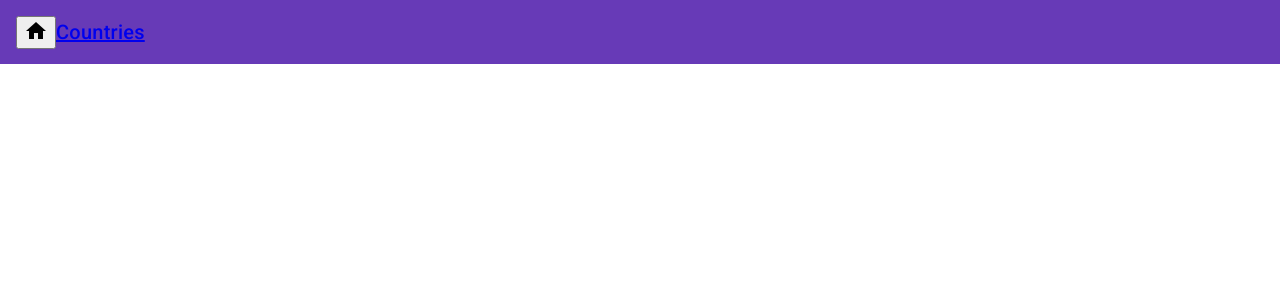
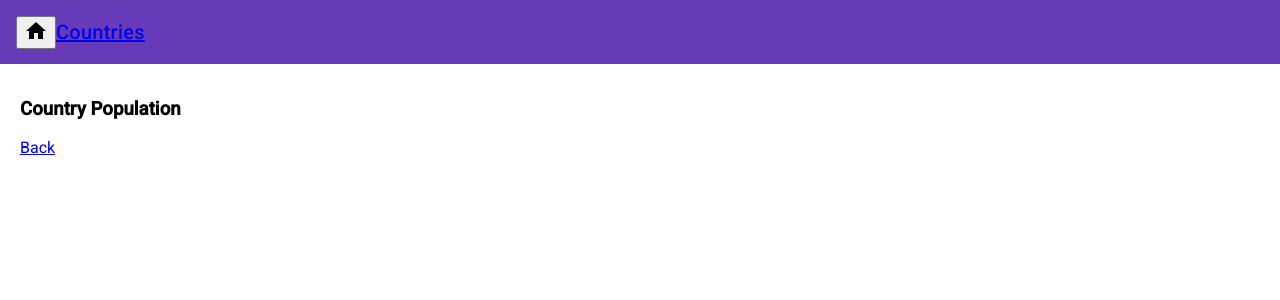
Before and after one commit to rabinovich-csun/Sp24-Client, an Angular app: page /countrypopulation/1 in a window 1280 px wide. Before the commit this address led to /. Shown: the top 300 px of the page. Built offline with nearby package versions, Linux system fonts and the light colour scheme; no server answers.

Commit message:
Country Population

```diff
--- a/src/app/app.component.css
+++ b/src/app/app.component.css
@@ -0,0 +1,3 @@
+.container {
+    padding: 15px 20px;
+}
--- a/src/app/app.routes.ts
+++ b/src/app/app.routes.ts
@@ -1,8 +1,10 @@
 import { Routes } from '@angular/router';
 import { CountriesComponent } from './countries/countries.component';
 import { HomeComponent } from './home/home.component';
+import { CountryPopulationComponent } from './countries/country-population.component';
 
 export const routes: Routes = [
     { path: '', component: HomeComponent, pathMatch: 'full' },
+    { path: 'countrypopulation/:id', component: CountryPopulationComponent },
     { path: 'countries', component: CountriesComponent }
 ];
--- a/src/app/countries/countries.component.html
+++ b/src/app/countries/countries.component.html
@@ -13,7 +13,7 @@
     <tbody>
       @for (country of countries; track country.id) {
         <tr ngFor="let country of countries">
-          <td>{{ country.id }}</td>
+          <td><a [routerLink]="['/countrypopulation', country.id]"> {{ country.id }}</a></td>
           <td>{{ country.name }}</td>
           <td>{{ country.iso2 }}</td>
           <td>{{ country.iso3 }}</td>
--- a/src/app/countries/countries.component.ts
+++ b/src/app/countries/countries.component.ts
@@ -2,13 +2,14 @@ import { Component, OnInit } from '@angular/core';
 import { environment } from '../../environments/environment.development';
 import { HttpClient } from '@angular/common/http';
 import { Country } from './country';
+import { RouterLink } from '@angular/router';
 
 @Component({
   selector: 'app-countries',
   standalone: true,
-  imports: [],
+  imports: [RouterLink],
   templateUrl: './countries.component.html',
-  styleUrl: './countries.component.css'
+  styleUrl: './countries.component.scss'
 })
 export class CountriesComponent implements OnInit {
   public countries!: Country[];
--- a/src/app/countries/country-population.component.html
+++ b/src/app/countries/country-population.component.html
@@ -1 +1,11 @@
-<p>country-population works!</p>
+<h3>Country Population</h3>
+
+@if (countryPopulation) {
+    <strong>{{countryPopulation.name}} - {{countryPopulation.population}}</strong>
+}
+
+<div>
+    <a mat-flat-button color="secondary"
+        [routerLink]="['/countries']" routerLinkActive="router-link-active">Back</a>
+
+</div>
--- a/src/app/countries/country-population.component.ts
+++ b/src/app/countries/country-population.component.ts
@@ -1,12 +1,29 @@
-import { Component } from '@angular/core';
+import { Component, OnInit } from '@angular/core';
+import { ActivatedRoute, RouterLink } from '@angular/router';
+import { CountryPopulation } from './country-population';
+import { HttpClient } from '@angular/common/http';
+import { environment } from '../../environments/environment.development';
 
 @Component({
   selector: 'app-country-population',
   standalone: true,
-  imports: [],
-  templateUrl: './country-population.component.html',
-  styleUrl: './country-population.component.css'
+  imports: [RouterLink],
+  templateUrl: './country-population.component.html'
 })
-export class CountryPopulationComponent {
+export class CountryPopulationComponent implements OnInit {
+  id:number;
+  countryPopulation!: CountryPopulation;
+  constructor(private activatedRoute: ActivatedRoute, private http: HttpClient) {
+    this.id = -1;
+  }
+
+  ngOnInit(): void {
+    let idParam = this.activatedRoute.snapshot.paramMap.get('id');
+    this.id = idParam ? +idParam : this.id;
+    let url = `${environment.baseUrl}api/Countries/Population/${this.id}`;
+    this.http.get<CountryPopulation>(url).subscribe(result => {
+      this.countryPopulation = result;
+    });
+  }
 
 }
```
Also changed, not shown: src/app/countries/countries.component.scss (renamed from src/app/countries/countries.component.css), src/app/countries/country-population.component.css (deleted).
